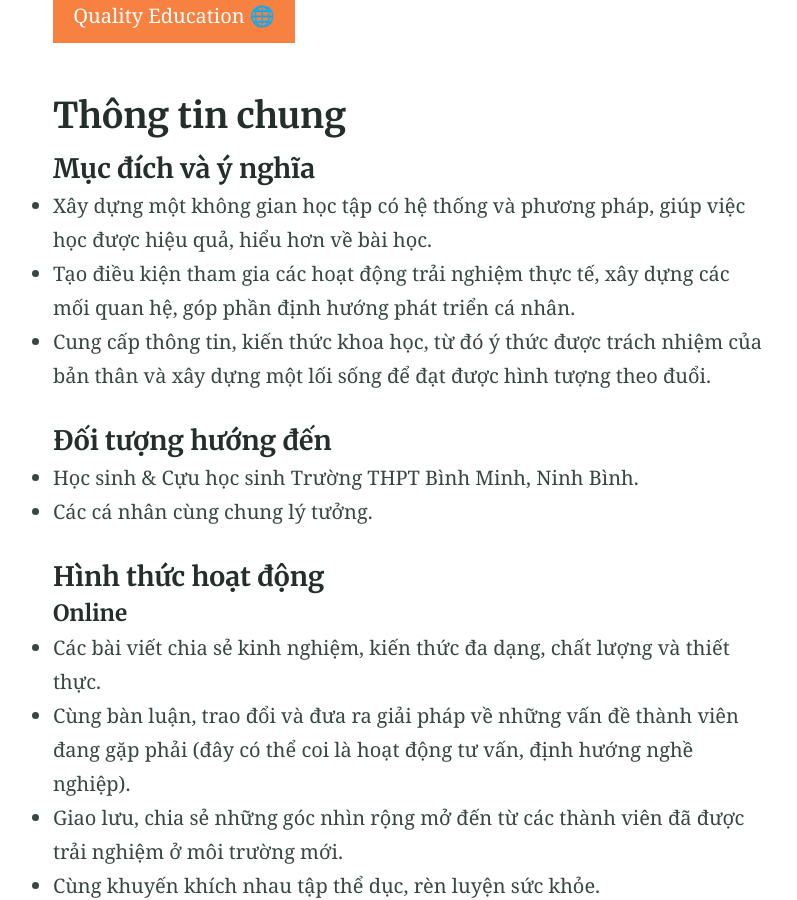
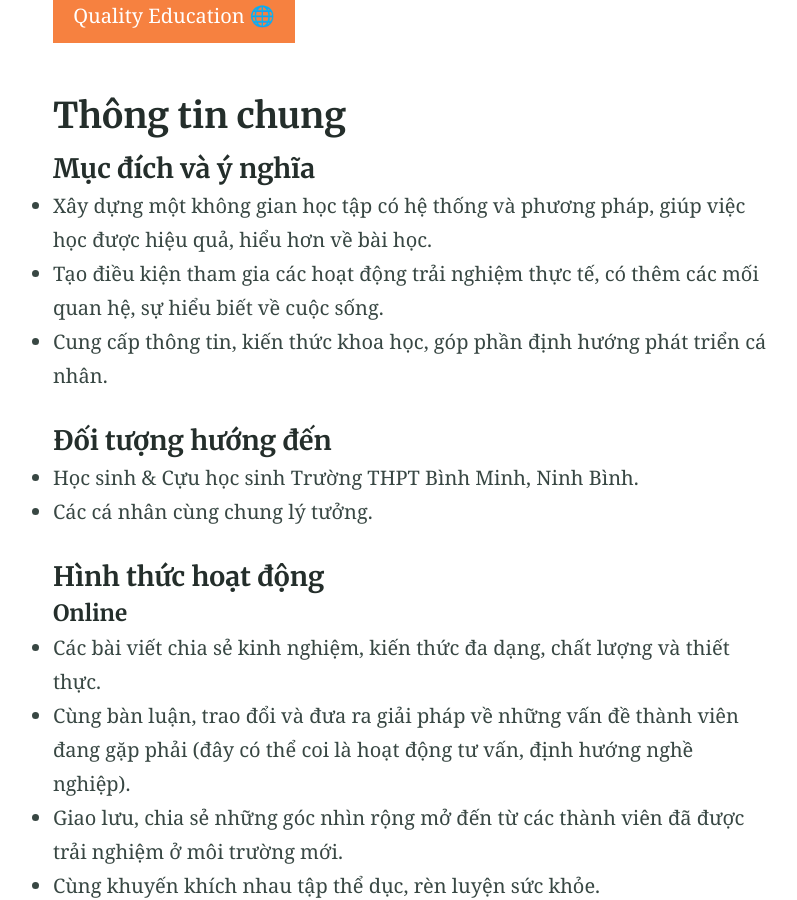
Before and after one commit to 8trien/1, a Jekyll site: the page built from index.md, in a window 1280 px wide and 900 px high, scrolled down 660 px. Shown: the whole window, without its empty margins (230-1027 px from the left). Built offline with Jekyll 4.4.1, drawn with Linux system fonts in a browser that asks for light colours.

Commit message:
Update index.md

```diff
--- a/index.md
+++ b/index.md
@@ -15,8 +15,8 @@
 ## Thông tin chung
 #### Mục đích và ý nghĩa
 - Xây dựng một không gian học tập có hệ thống và phương pháp, giúp việc học được hiệu quả, hiểu hơn về bài học.
-- Tạo điều kiện tham gia các hoạt động trải nghiệm thực tế, xây dựng các mối quan hệ, góp phần định hướng phát triển cá nhân.
-- Cung cấp thông tin, kiến thức khoa học, từ đó ý thức được trách nhiệm của bản thân và xây dựng một lối sống để đạt được hình tượng theo đuổi.
+- Tạo điều kiện tham gia các hoạt động trải nghiệm thực tế, có thêm các mối quan hệ, sự hiểu biết về cuộc sống.
+- Cung cấp thông tin, kiến thức khoa học, góp phần định hướng phát triển cá nhân.
 
 #### Đối tượng hướng đến
 - Học sinh & Cựu học sinh Trường THPT Bình Minh, Ninh Bình.
```
